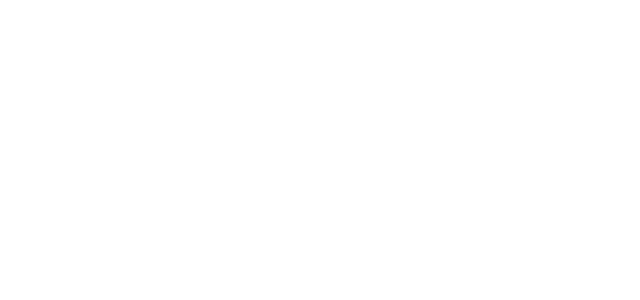
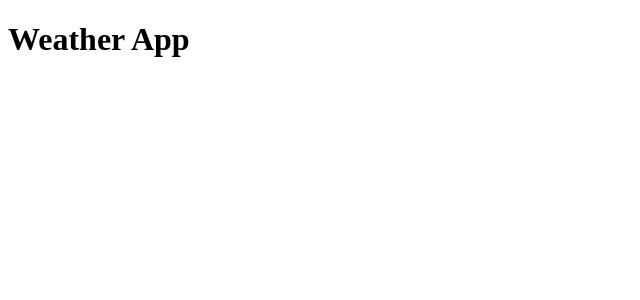
Before and after one commit to alhen002/weather-app, a React (Create React App) app: page / in a window 1280 px wide. Shown: the top 300 px of the page, without its empty margins (0-640 px from the left). Built offline with nearby package versions, Linux system fonts and the light colour scheme.

Commit message:
general setup, restructuring and components

```diff
--- a/src/App.css
+++ /dev/null
@@ -1,38 +0,0 @@
-.App {
-  text-align: center;
-}
-
-.App-logo {
-  height: 40vmin;
-  pointer-events: none;
-}
-
-@media (prefers-reduced-motion: no-preference) {
-  .App-logo {
-    animation: App-logo-spin infinite 20s linear;
-  }
-}
-
-.App-header {
-  background-color: #282c34;
-  min-height: 100vh;
-  display: flex;
-  flex-direction: column;
-  align-items: center;
-  justify-content: center;
-  font-size: calc(10px + 2vmin);
-  color: white;
-}
-
-.App-link {
-  color: #61dafb;
-}
-
-@keyframes App-logo-spin {
-  from {
-    transform: rotate(0deg);
-  }
-  to {
-    transform: rotate(360deg);
-  }
-}
--- a/src/App.js
+++ b/src/App.js
@@ -1,7 +1,10 @@
-import "./App.css";
+// import components
+import Form from "./components/Form";
 
-function App() {
-  return <div className="App"></div>;
+export default function App() {
+  return (
+    <div className="App">
+      <Form />
+    </div>
+  );
 }
-
-export default App;
--- /dev/null
+++ b/src/components/Form.js
@@ -0,0 +1,12 @@
+import { Fragment } from "react";
+
+// Importing components
+import Heading from "./Heading";
+
+export default function Form() {
+  return (
+    <Fragment>
+      <Heading />
+    </Fragment>
+  );
+}
--- /dev/null
+++ b/src/components/Heading.js
@@ -0,0 +1,7 @@
+export default function Heading() {
+  return (
+    <div className="heading">
+      <h1>Weather App</h1>
+    </div>
+  );
+}
--- a/src/index.css
+++ /dev/null
@@ -1,13 +0,0 @@
-body {
-  margin: 0;
-  font-family: -apple-system, BlinkMacSystemFont, 'Segoe UI', 'Roboto', 'Oxygen',
-    'Ubuntu', 'Cantarell', 'Fira Sans', 'Droid Sans', 'Helvetica Neue',
-    sans-serif;
-  -webkit-font-smoothing: antialiased;
-  -moz-osx-font-smoothing: grayscale;
-}
-
-code {
-  font-family: source-code-pro, Menlo, Monaco, Consolas, 'Courier New',
-    monospace;
-}
--- a/src/index.js
+++ b/src/index.js
@@ -1,17 +1,11 @@
-import React from 'react';
-import ReactDOM from 'react-dom/client';
-import './index.css';
-import App from './App';
-import reportWebVitals from './reportWebVitals';
+import React from "react";
+import ReactDOM from "react-dom/client";
+import "./css/index.css";
+import App from "./App";
 
-const root = ReactDOM.createRoot(document.getElementById('root'));
+const root = ReactDOM.createRoot(document.getElementById("root"));
 root.render(
   <React.StrictMode>
     <App />
   </React.StrictMode>
 );
-
-// If you want to start measuring performance in your app, pass a function
-// to log results (for example: reportWebVitals(console.log))
-// or send to an analytics endpoint. Learn more: https://bit.ly/CRA-vitals
-reportWebVitals();
```
Also changed, not shown: src/css/index.css (added).
